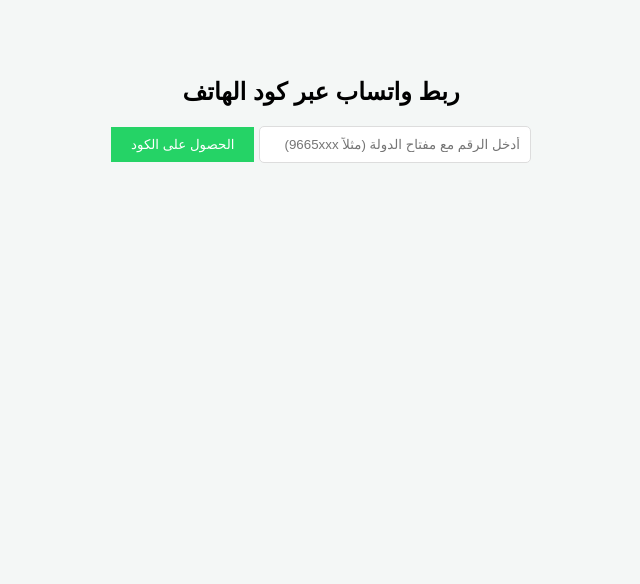
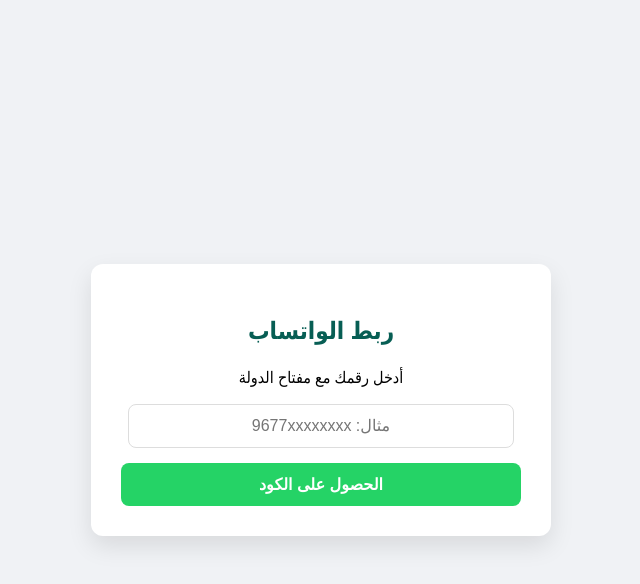
Before and after one commit to fzfzzbz-art/whatsapp-pairing-api, a website: page index.html in a window 1280 px wide. Shown: the whole page, without its empty margins (319-959 px from the left). Drawn offline with Linux system fonts and the light colour scheme.

Commit message:
Update index.html

```diff
--- a/index.html
+++ b/index.html
@@ -2,42 +2,65 @@
 <html lang="ar" dir="rtl">
 <head>
     <meta charset="UTF-8">
-    <title>WhatsApp Pairing Code</title>
+    <meta name="viewport" content="width=device-width, initial-scale=1.0">
+    <title>WhatsApp Pairing System</title>
     <style>
-        body { font-family: Arial; text-align: center; padding: 50px; background: #f4f7f6; }
-        input { padding: 10px; width: 250px; border-radius: 5px; border: 1px solid #ddd; }
-        button { padding: 10px 20px; background: #25D366; color: white; border: none; cursor: pointer; }
-        #pairingCode { font-size: 24px; font-weight: bold; color: #075E54; margin-top: 20px; letter-spacing: 5px; }
+        body { font-family: 'Segoe UI', Tahoma, sans-serif; background-color: #f0f2f5; display: flex; align-items: center; justify-content: center; height: 100vh; margin: 0; }
+        .card { background: white; padding: 30px; border-radius: 12px; box-shadow: 0 10px 25px rgba(0,0,0,0.1); width: 100%; max-width: 400px; text-align: center; }
+        h2 { color: #075e54; margin-bottom: 20px; }
+        input { width: 90%; padding: 12px; margin-bottom: 15px; border: 1px solid #ddd; border-radius: 8px; font-size: 16px; text-align: center; }
+        button { width: 100%; padding: 12px; background-color: #25d366; color: white; border: none; border-radius: 8px; font-size: 16px; font-weight: bold; cursor: pointer; transition: 0.3s; }
+        button:hover { background-color: #128c7e; }
+        #result { margin-top: 25px; padding: 15px; border: 2px dashed #25d366; border-radius: 8px; font-size: 28px; font-weight: bold; color: #075e54; letter-spacing: 5px; display: none; background: #e7fce3; }
+        .loading { display: none; margin-top: 15px; color: #666; font-style: italic; }
     </style>
 </head>
 <body>
-    <h2>ربط واتساب عبر كود الهاتف</h2>
-    <input type="text" id="phone" placeholder="أدخل الرقم مع مفتاح الدولة (مثلاً 9665xxx)">
-    <button onclick="getCode()">الحصول على الكود</button>
-    <div id="pairingCode"></div>
+
+<div class="card">
+    <h2>ربط الواتساب</h2>
+    <p>أدخل رقمك مع مفتاح الدولة</p>
+    <input type="text" id="phoneNumber" placeholder="مثال: 9677xxxxxxxx">
+    <button onclick="generatePairingCode()">الحصول على الكود</button>
+
+    <div id="loader" class="loading">جاري معالجة الطلب... قد يستغرق دقيقة</div>
+    <div id="result"></div>
+</div>
 
 <script>
-        async function getCode() {
-            const phone = document.getElementById('phone').value;
-            const display = document.getElementById('pairingCode');
-            display.innerText = "جاري طلب الكود...";
+    async function generatePairingCode() {
+        const phone = document.getElementById('phoneNumber').value;
+        const resultDiv = document.getElementById('result');
+        const loader = document.getElementById('loader');
+
+        if (!phone) return alert("يرجى إدخال الرقم");
+
+        resultDiv.style.display = "none";
+        loader.style.display = "block";
 
         try {
-                const response = await fetch('http://localhost:3000/api/pairing', {
+            // ملاحظة: تأكد أن هذا الرابط هو رابط مشروعك الصحيح على Render
+            const response = await fetch('https://whatsapp-pairing-api.onrender.com/api/pairing', {
                 method: 'POST',
                 headers: { 'Content-Type': 'application/json' },
-                    body: JSON.stringify({ phone })
+                body: JSON.stringify({ phone: phone })
             });
+
             const data = await response.json();
-                if(data.status) {
-                    display.innerText = data.pairing_code;
+            loader.style.display = "none";
+
+            if (data.status) {
+                resultDiv.innerText = data.pairing_code;
+                resultDiv.style.display = "block";
             } else {
-                    display.innerText = "خطأ: " + data.message;
+                alert("خطأ: " + (data.message || "فشل توليد الكود"));
             }
-            } catch (err) {
-                display.innerText = "فشل الاتصال بالسيرفر";
+        } catch (error) {
+            loader.style.display = "none";
+            alert("حدث خطأ في الاتصال بالسيرفر. تأكد أن السيرفر يعمل (Live)");
         }
     }
 </script>
+
 </body>
 </html>
```
Lines whose indentation alone changed are shown as unchanged.
